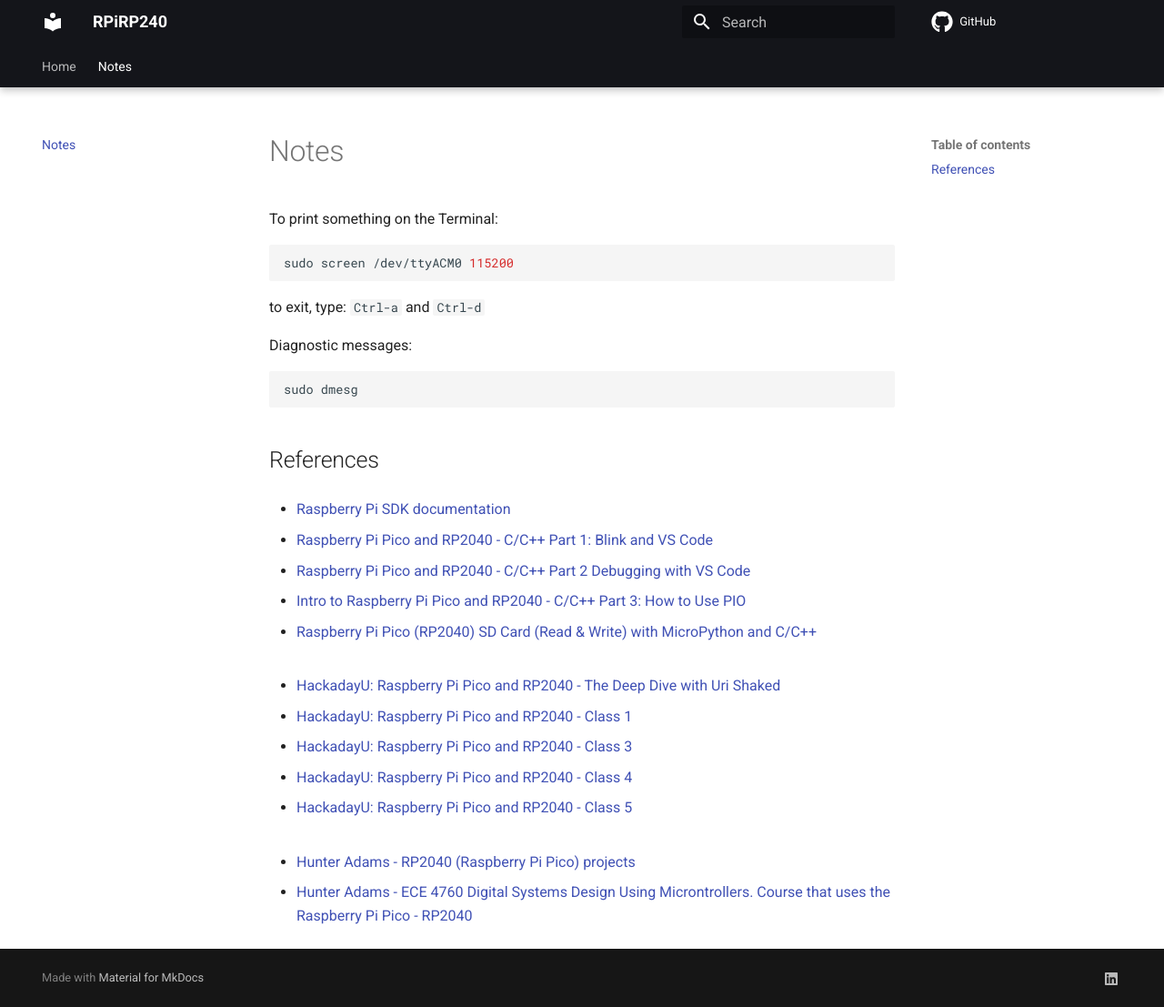
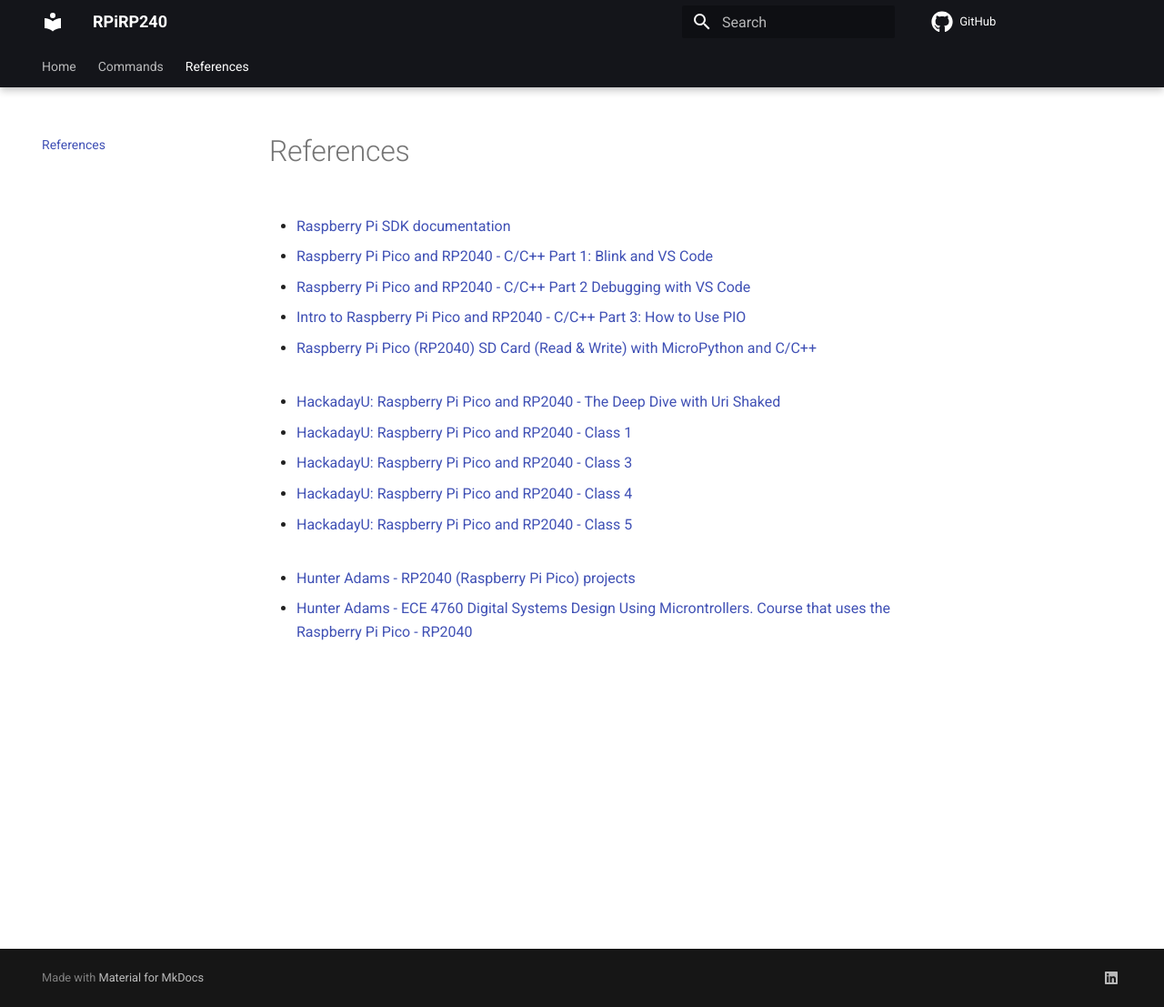
Before and after one commit to JrVerbiest/Raspberry-Pi-Pico-Projects, an MkDocs documentation site: the page built from docs/references.md, in a window 1280 px wide and 1107 px high. Shown: the whole window at 91% size. Built offline with MkDocs 1.6.1 and Material for MkDocs 9.7.7, drawn with Linux system fonts in a browser that asks for light colours.

Commit message:
update docs

````diff
--- a/docs/notes.md
+++ b/docs/references.md
@@ -1,17 +1,4 @@
-# Notes
-
-To print something on the Terminal:
-```shell
-sudo screen /dev/ttyACM0 115200
-```
-to exit, type: `Ctrl-a` and `Ctrl-d`
-
-Diagnostic messages:
-```shell
-sudo dmesg
-```
-
-## References
+# References
 
 - [ Raspberry Pi SDK documentation](https://cec-code-lab.aps.edu/robotics/resources/pico-c-api/weblinks_page.html)
 
--- a/mkdocs.yml
+++ b/mkdocs.yml
@@ -28,7 +28,8 @@
 
 nav:
   - Home: 'index.md'
-  - Notes: 'notes.md'
+  - Commands: 'commands.md'
+  - References: 'references.md'
 
 extra:
   social:
````
Also changed, not shown: docs/commands.md (added, +12 -0 lines).
